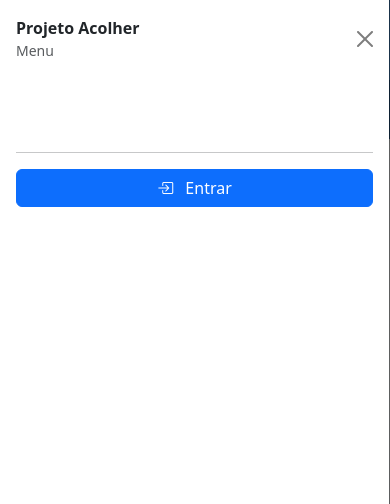
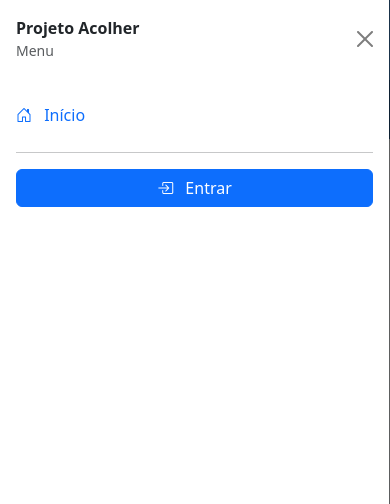
Before and after one commit to titoufu/ProjetoAcolher, a Django app: page /accounts/login/ in a window 390 px wide, after a click that opens the changed part. Shown: the top 504 px of the page. Run offline with Django 5.2, Linux system fonts and the light colour scheme.

Commit message:
NavBar para o mobile

```diff
--- /dev/null
+++ b/apps/operacoes/templates/operacoes/_nav_items_mobile.html
@@ -0,0 +1,62 @@
+{# templates/operacoes/_nav_items_mobile.html #}
+
+<nav class="nav flex-column">
+
+  <a class="nav-link px-0 py-2" href="{% url 'operacoes_home' %}">
+    <i class="bi bi-house-door me-2"></i> Início
+  </a>
+
+  {% if user.is_authenticated and pode_ver %}
+
+    <div class="mt-2 small text-muted text-uppercase fw-semibold">Assistidos</div>
+    <a class="nav-link px-0 py-2" href="{% url 'assistidos:assistidos_lista' %}">
+      <i class="bi bi-list-ul me-2"></i> Listar
+    </a>
+    {% if pode_editar %}
+    <a class="nav-link px-0 py-2" href="{% url 'assistidos:assistido_create' %}">
+      <i class="bi bi-plus-circle me-2"></i> Novo Assistido
+    </a>
+    {% endif %}
+
+    <div class="mt-3 small text-muted text-uppercase fw-semibold">Benefícios</div>
+    <a class="nav-link px-0 py-2" href="{% url 'beneficios:beneficio_lista' %}">
+      <i class="bi bi-list-ul me-2"></i> Listar
+    </a>
+    {% if pode_editar %}
+    <a class="nav-link px-0 py-2" href="{% url 'beneficios:beneficio_create' %}">
+      <i class="bi bi-plus-circle me-2"></i> Novo Benefício
+    </a>
+    {% endif %}
+
+    <div class="mt-3 small text-muted text-uppercase fw-semibold">Atribuições</div>
+    <a class="nav-link px-0 py-2" href="{% url 'atribuicoes:atribuicoes_lista' %}">
+      <i class="bi bi-list-ul me-2"></i> Listar
+    </a>
+    {% if pode_editar %}
+    <a class="nav-link px-0 py-2" href="{% url 'atribuicoes:atribuicao_nova' %}">
+      <i class="bi bi-plus-circle me-2"></i> Nova atribuição
+    </a>
+    {% endif %}
+
+    <div class="mt-3 small text-muted text-uppercase fw-semibold">Entregas</div>
+    <a class="nav-link px-0 py-2" href="{% url 'entregas:lote_lista' %}">
+      <i class="bi bi-list-ul me-2"></i> Listar
+    </a>
+    {% if pode_editar %}
+    <a class="nav-link px-0 py-2" href="{% url 'entregas:lote_create' %}">
+      <i class="bi bi-plus-circle me-2"></i> Nova Entrega
+    </a>
+    {% endif %}
+
+    <div class="mt-3 small text-muted text-uppercase fw-semibold">Consultas</div>
+    <a class="nav-link px-0 py-2" href="{% url 'consultas:identificacao_lista' %}"><i class="bi bi-person-vcard me-2"></i> Identificação e Endereço</a>
+    <a class="nav-link px-0 py-2" href="{% url 'consultas:socioeconomico_lista' %}"><i class="bi bi-house-heart me-2"></i> Situação Socioeconômica</a>
+    <a class="nav-link px-0 py-2" href="{% url 'consultas:saude_lista' %}"><i class="bi bi-heart-pulse me-2"></i> Condições de Saúde</a>
+
+    <a class="nav-link px-0 py-2" href="{% url 'consultas:entregas_lotes_lista' %}"><i class="bi bi-box-seam me-2"></i> Lotes de Entrega</a>
+    <a class="nav-link px-0 py-2" href="{% url 'consultas:consulta_lotes_resumo' %}"><i class="bi bi-bar-chart-line me-2"></i> Resumo por Lote</a>
+    <a class="nav-link px-0 py-2" href="{% url 'consultas:entregas_assistido_historico' %}"><i class="bi bi-people me-2"></i> Histórico por Assistido</a>
+    <a class="nav-link px-0 py-2" href="{% url 'consultas:entregas_lote_chamada' %}"><i class="bi bi-card-checklist me-2"></i> Lista de Chamada</a>
+
+  {% endif %}
+</nav>
--- a/apps/operacoes/templates/operacoes/base.html
+++ b/apps/operacoes/templates/operacoes/base.html
@@ -210,6 +210,17 @@
         .offcanvas .dropdown-menu .dropdown-item {
             padding: .5rem .75rem;
         }
+
+        .offcanvas .nav-link {
+            border: 0 !important;
+            border-bottom: 1px solid rgba(0, 0, 0, .06);
+            padding: .6rem 0 !important;
+            margin: 0 !important;
+        }
+
+        .offcanvas .nav-link:last-child {
+            border-bottom: 0;
+        }
     </style>
 
     {% block extra_css %}{% endblock %}
@@ -324,7 +335,7 @@
                 <div class="offcanvas-body">
                     <!-- Menus -->
                     <div class="mb-3">
-                        {% include "operacoes/_nav_items.html" with align_left=False extra_class="flex-column w-100" %}
+                        {% include "operacoes/_nav_items_mobile.html" %}
                     </div>
 
                     <hr>
```
